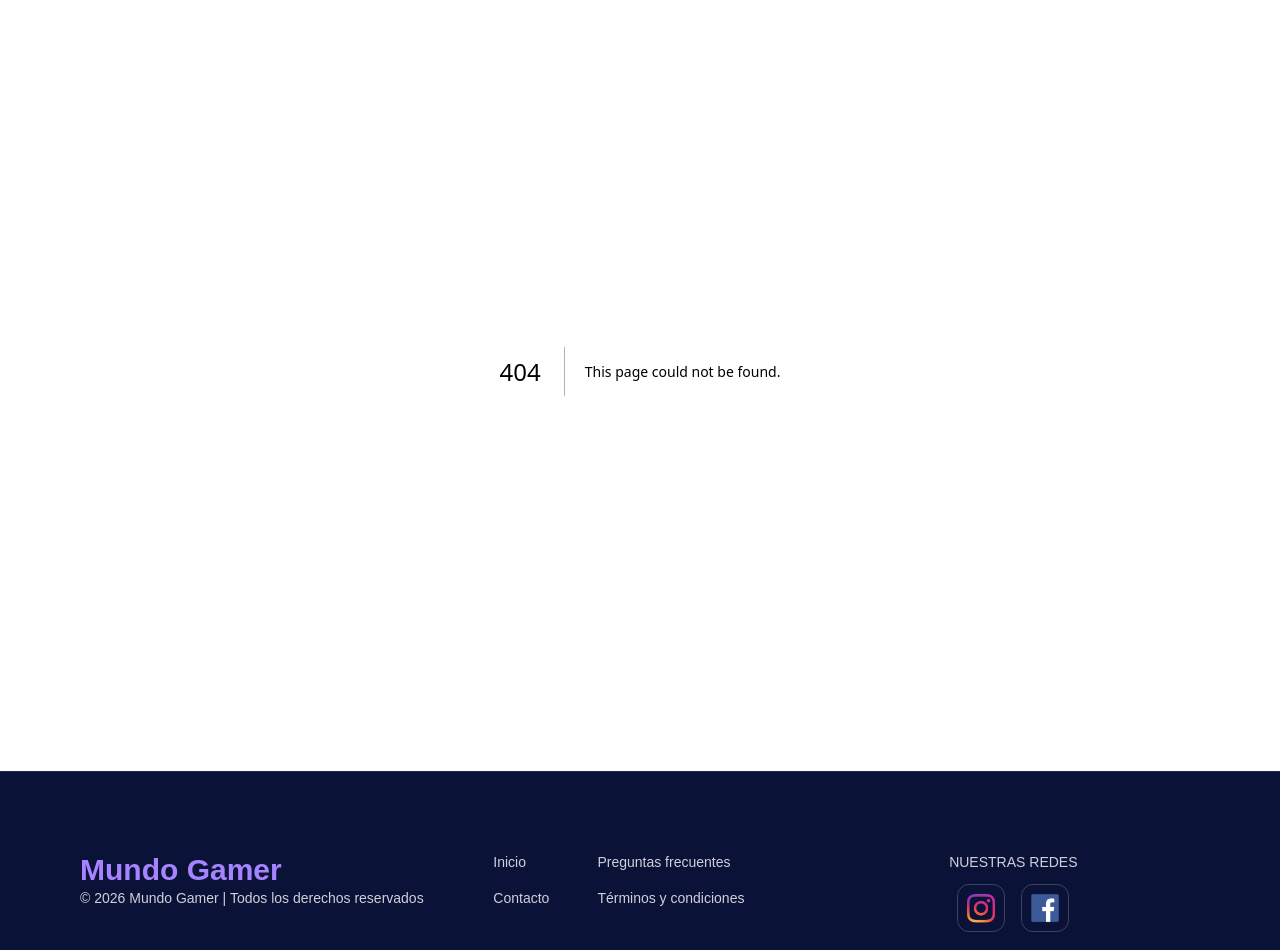
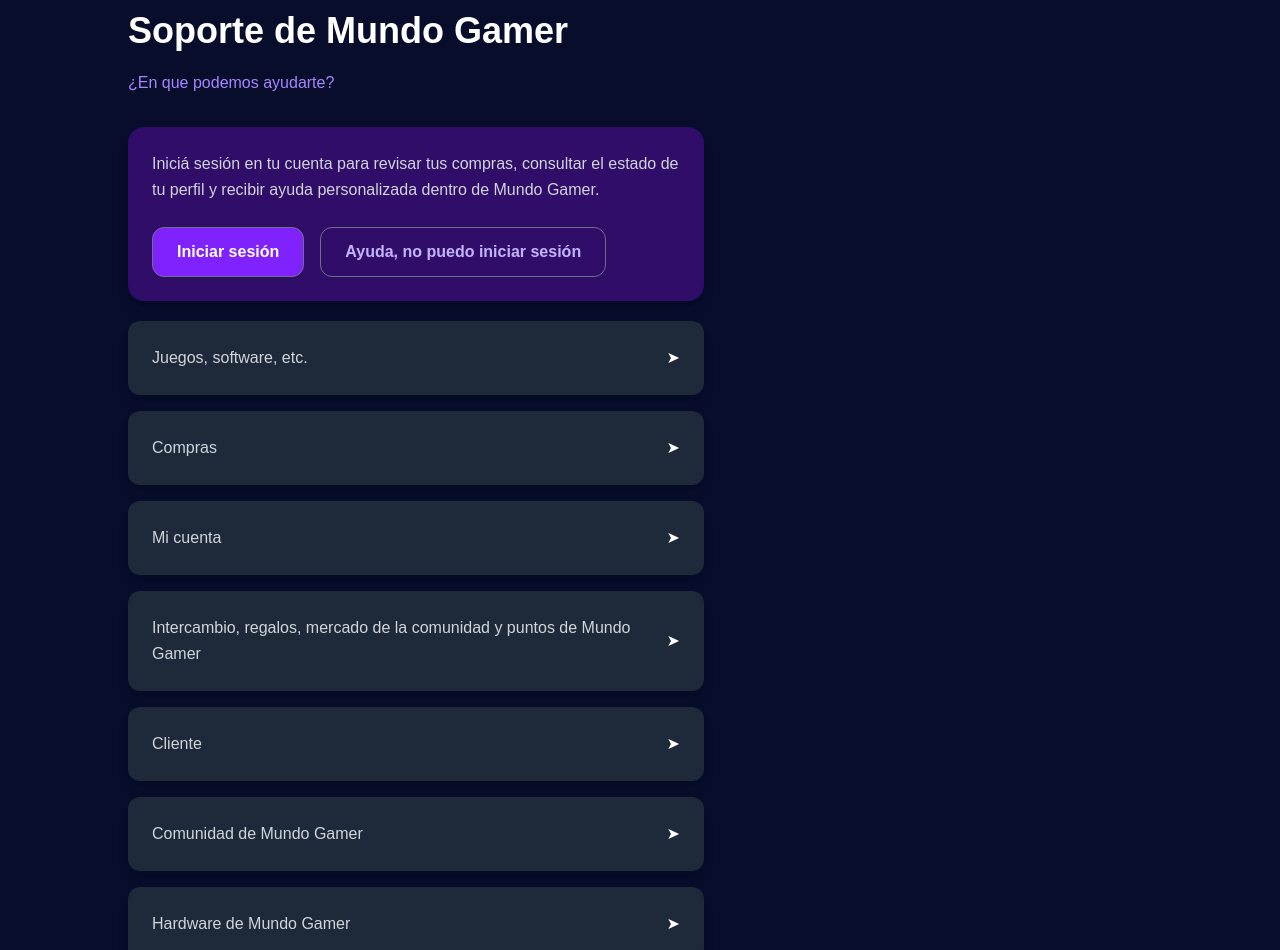
Before and after one commit to sebasMaldonado10/grupal_1_next, a Next.js app: page /about/soporte in a window 1280 px wide. Before the commit this address had no page. Shown: the part 100-1050 px from the top of the page. Built offline with nearby package versions, Linux system fonts and the light colour scheme.

Commit message:
subo una ruta anidada

```diff
--- /dev/null
+++ b/src/app/about/soporte/page.jsx
@@ -0,0 +1,107 @@
+import React from "react";
+import Link from "next/link";
+
+export default function SoportePage () {
+    return (
+        <main className="min-h-screen bg-[#070d2b] text-white px-6 py-10">
+            <div className="max-w-5xl mx-auto">
+
+                <div className="items-center justify-between mb-8">
+                    <h1 className="text-4xl font-extrabold text-white">
+                        Soporte de Mundo Gamer
+                    </h1>
+                    <p className="mt-5 text-violet-400">
+                        ¿En que podemos ayudarte?
+                    </p>
+                </div>
+
+                <div className="max-w-xl rounded-2xl bg-violet-950 p-6 shadow-lg">
+                    <p className="text-gray-300 leading-relaxed mb-6">
+                        Iniciá sesión en tu cuenta para revisar tus compras, consultar el estado de
+                        tu perfil y recibir ayuda personalizada dentro de Mundo Gamer.
+                    </p>
+
+                    <div className="flex flex-wrap gap-4">
+                        <Link
+                        href="/"
+                        className="border border-gray-500 bg-violet-600 hover:bg-violet-400 transition px-6 py-3 rounded-xl font-semibold"
+                        >
+                            Iniciar sesión
+                        </Link>
+
+                        <Link
+                        href="/"
+                        className="border border-gray-500 text-violet-300 hover:bg-violet-300/10 transition px-6 py-3 rounded-xl font-semibold"
+                        >
+                            Ayuda, no puedo iniciar sesión
+                        </Link>
+                    </div>
+                </div>
+
+                <div className="mt-5 space-y-4">
+                    <div className="max-w-xl flex justify-between items-center rounded-xl bg-gray-800 p-6 shadow-lg hover:bg-gray-600">
+                        <p className="text-gray-300 leading-relaxed">
+                            Juegos, software, etc.
+                        </p>
+                        <span>
+                            ➤
+                        </span>
+                    </div>
+                    <div className="max-w-xl flex justify-between items-center rounded-xl bg-gray-800 p-6 shadow-lg hover:bg-gray-600">
+                        <p className="text-gray-300 leading-relaxed">
+                            Compras
+                        </p>
+                        <span>
+                            ➤
+                        </span>
+                    </div>
+                    <div className="max-w-xl flex justify-between items-center rounded-xl bg-gray-800 p-6 shadow-lg hover:bg-gray-600">
+                        <p className="text-gray-300 leading-relaxed">
+                            Mi cuenta
+                        </p>
+                        <span>
+                            ➤
+                        </span>
+                    </div>
+                    <div className="max-w-xl flex justify-between items-center rounded-xl bg-gray-800 p-6 shadow-lg hover:bg-gray-600">
+                        <p className="text-gray-300 leading-relaxed">
+                            Intercambio, regalos, mercado de la comunidad y puntos de Mundo Gamer
+                        </p>
+                        <span>
+                            ➤
+                        </span>
+                    </div>
+                    <div className="max-w-xl flex justify-between items-center rounded-xl bg-gray-800 p-6 shadow-lg hover:bg-gray-600">
+                        <p className="text-gray-300 leading-relaxed">
+                            Cliente
+                        </p>
+                        <span>
+                            ➤
+                        </span>
+                    </div>
+                    <div className="max-w-xl flex justify-between items-center rounded-xl bg-gray-800 p-6 shadow-lg hover:bg-gray-600">
+                        <p className="text-gray-300 leading-relaxed">
+                            Comunidad de Mundo Gamer
+                        </p>
+                        <span>
+                            ➤
+                        </span>
+                    </div>
+                    <div className="max-w-xl flex justify-between items-center rounded-xl bg-gray-800 p-6 shadow-lg hover:bg-gray-600">
+                        <p className="text-gray-300 leading-relaxed">
+                            Hardware de Mundo Gamer
+                        </p>
+                        <span>
+                            ➤
+                        </span>
+                    </div>
+                    <input
+                        type="text"
+                        placeholder="Otros..."
+                        className="hidden md:block bg-[#11183f] border border-white/10 rounded-full px-4 py-2 text-lg outline-none placeholder:text-white/40"
+                        />
+                </div>
+            </div>
+        </main>
+    )
+}
--- a/src/app/layout.js
+++ b/src/app/layout.js
@@ -31,7 +31,7 @@
               Mundo Gamer
             </Link>
 
-            <nav className="hidden md:flex gap-8 text-sm font-medium text-white/80">
+            <nav className="hidden md:flex gap-8 text-base font-medium text-white/80">
                 <Link href="/" className="hover:text-violet-400 transition">
                   Inicio
                 </Link>
@@ -77,6 +77,7 @@
             <div className="flex flex-col gap-4">
               <Link href="/" className="hover:text-violet-400 transition">Preguntas frecuentes</Link>
               <Link href="/" className="hover:text-violet-400 transition">Términos y condiciones</Link>
+              <Link href={"/about/soporte"} className="hover:text-violet-400 transitions">Soporte</Link>
             </div>
           </div>
 
```
